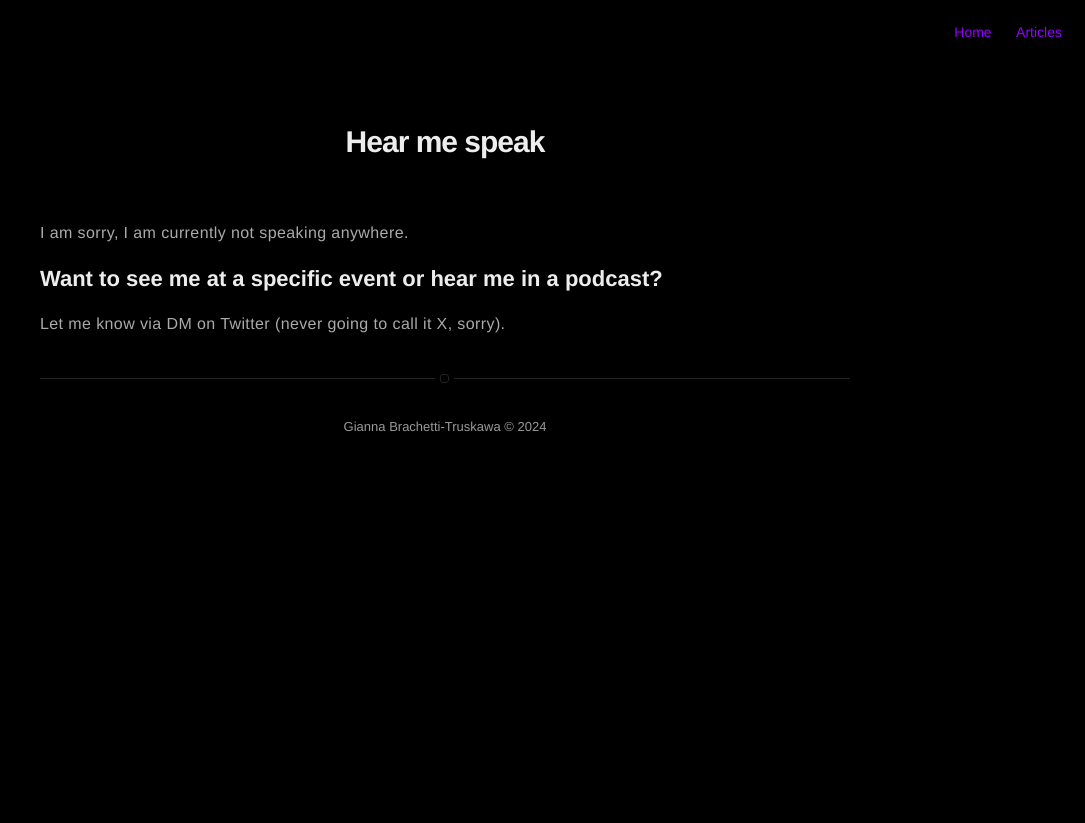
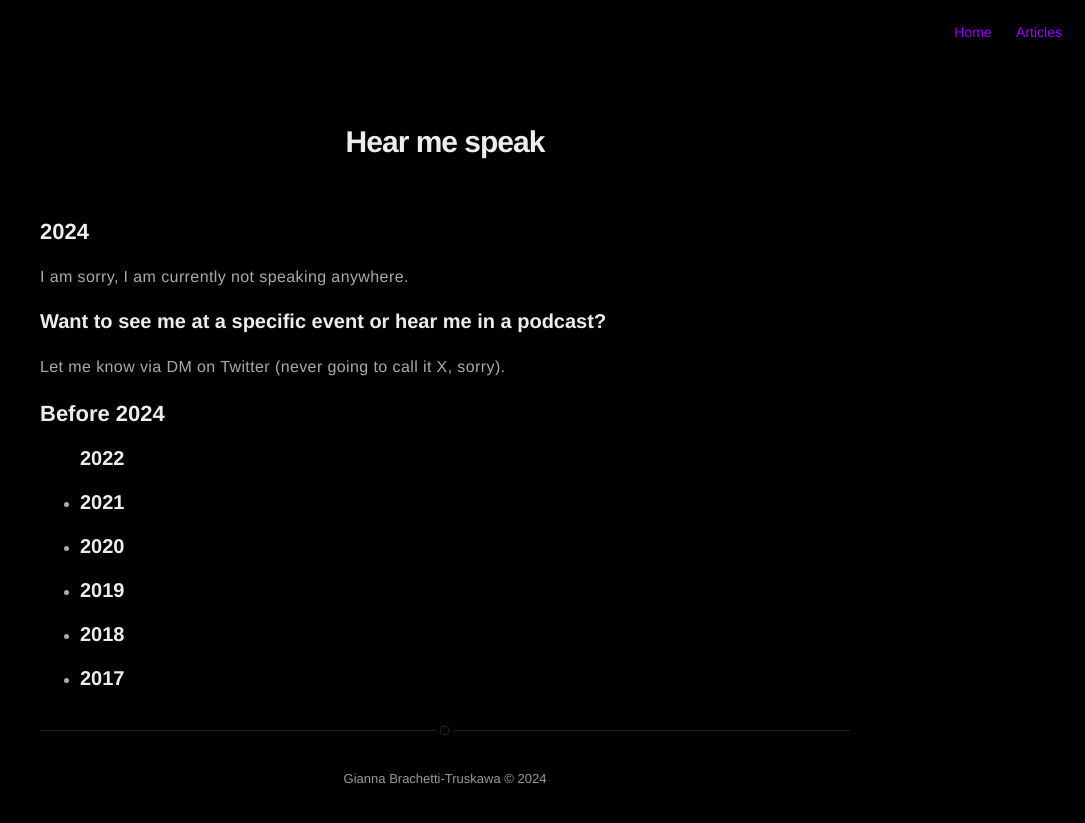
Before and after one commit to tentaclequing/tentaclequing.github.io, a Jekyll site: the page built from appearances.html, in a window 1280 px wide. Shown: the top 823 px of the page, without its empty margins (195-1280 px from the left). Built offline with Jekyll 4.4.1, drawn with Linux system fonts in a browser that asks for light colours; nearby versions of some CDN libraries.

Commit message:
Update appearances.html

```diff
--- a/appearances.html
+++ b/appearances.html
@@ -4,9 +4,19 @@ title: Appearances
 ---
 
 <h1>Hear me speak</h1>
+<h2>2024</h2>
 <p> I am sorry, I am currently not speaking anywhere.</p>
-<h2>Want to see me at a specific event or hear me in a podcast?</h2>
+<h3>Want to see me at a specific event or hear me in a podcast?</h3>
 <p>Let me know via DM on Twitter (never going to call it X, sorry).</p>
+<h2>Before 2024</h2>
+<ul
+<li><h3>2022</h3></li>
+<li><h3>2021</h3></li>
+<li><h3>2020</h3></li>
+<li><h3>2019</h3></li>
+<li><h3>2018</h3></li>
+<li><h3>2017</h3></li>
+</ul>
 
 
 <section class="list">
```
